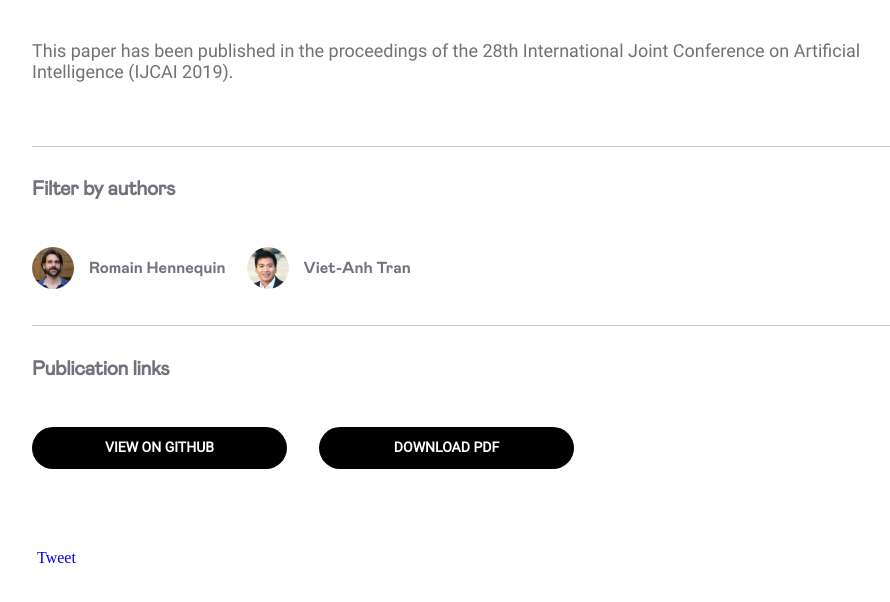
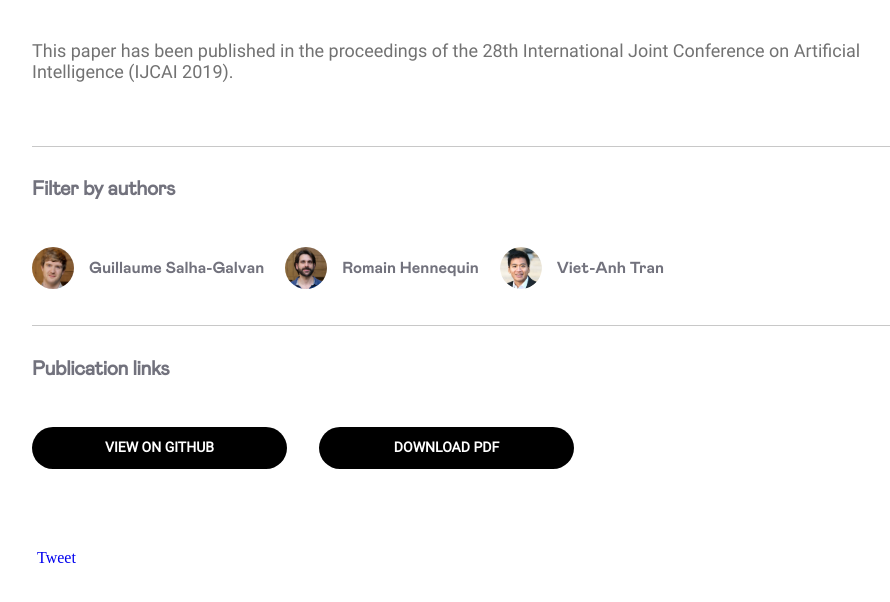
Before and after one commit to deezer/deezer.github.io, a Jekyll site: the page built from _posts/2019-08-06-ijcai-salha.md, in a window 1280 px wide and 900 px high, scrolled down 870 px, cut to the strip 0-633 px from the top of the window. Shown: the top 602 px of the strip, without its empty margins (160-1050 px from the left). Built offline with Jekyll 4.4.1, drawn with Linux system fonts in a browser that asks for light colours; comment, search, counter and statistics services are not loaded; some of the changed lines change nothing that is shown.

Commit message:
Update 2019-08-06-ijcai-salha.md

```diff
--- a/_posts/2019-08-06-ijcai-salha.md
+++ b/_posts/2019-08-06-ijcai-salha.md
@@ -3,10 +3,10 @@ layout: post
 title: "A Degeneracy Framework for Scalable Graph Autoencoders"
 date: 2019-08-06 15:44:41 +0200
 category: Publication
-author: gsalha
+author: gsalhagalvan
 readtime: 6
 people:
- - gsalha
+ - gsalhagalvan
  - rhennequin
  - vatran
 publication_type: conference
```
